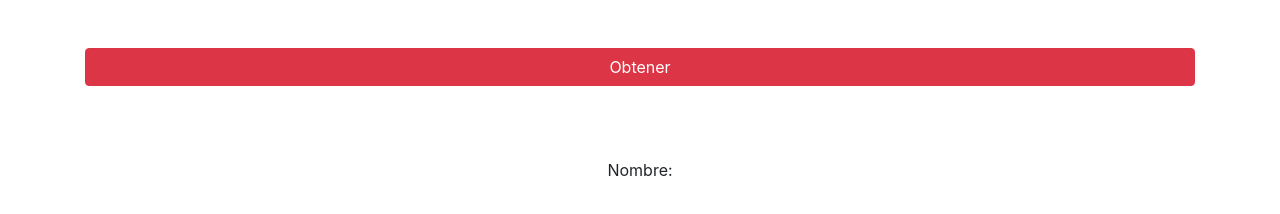
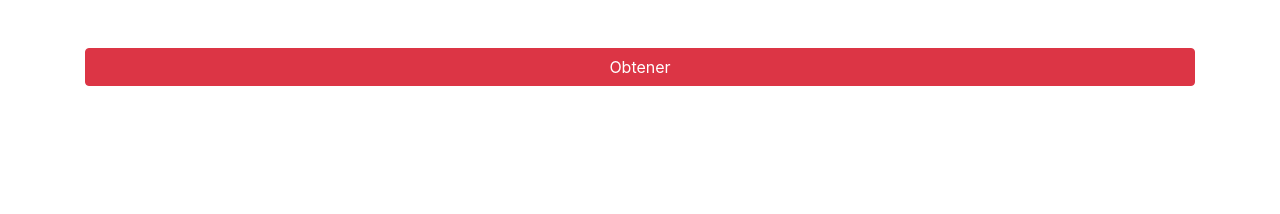
Before and after one commit to USCANGA98/Curso-JS, a plain HTML site: page index04.html in a window 1280 px wide. Drawn offline with nearby package versions, Linux system fonts and the light colour scheme.

Commit message:
Correccion de javascript

```diff
--- a/index04.html
+++ b/index04.html
@@ -19,7 +19,7 @@
 
         <div class="mt-5" id="contenido">
             <img src="" width="100px" class="img-fluid rounded-circle">
-            <p>Nombre: </p>
+
         </div>
     </div>
 
--- a/js04.js
+++ b/js04.js
@@ -11,4 +11,5 @@ function traer() {
             `
         })
 
+
 }
```
